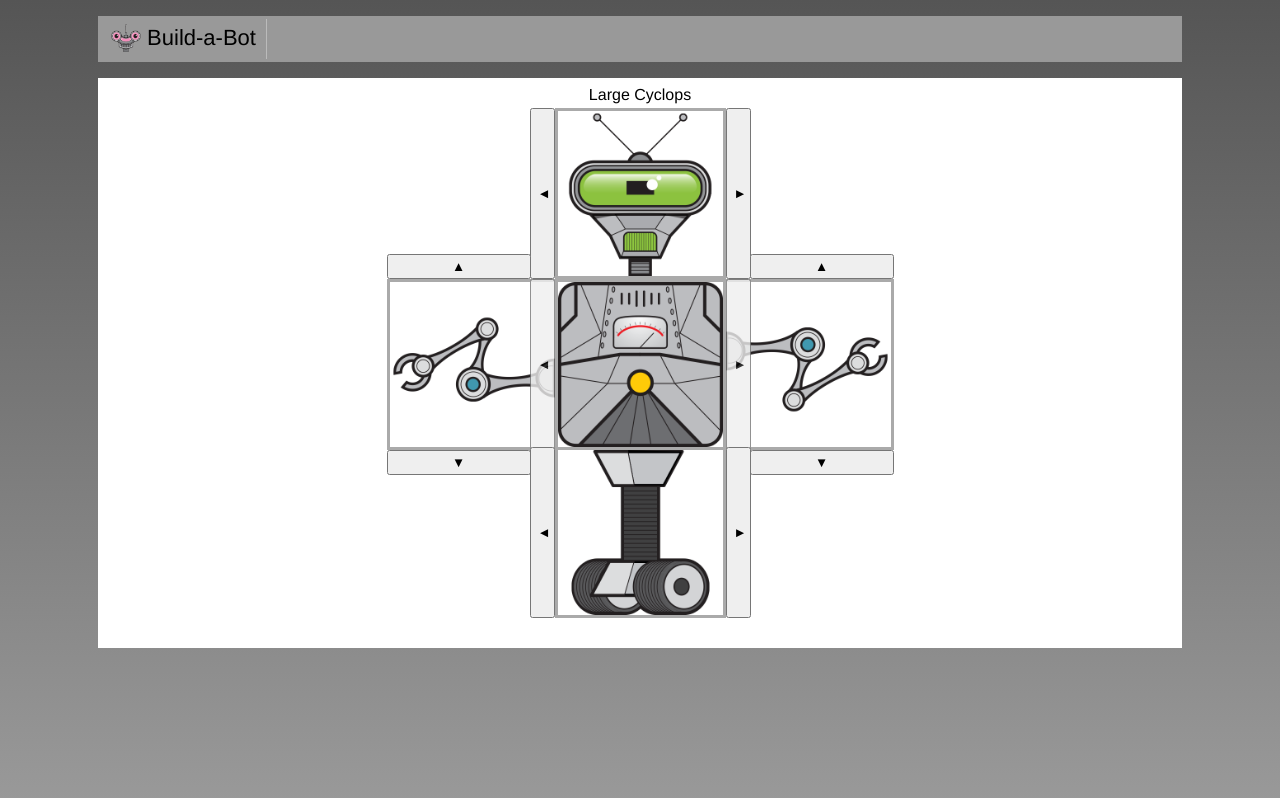
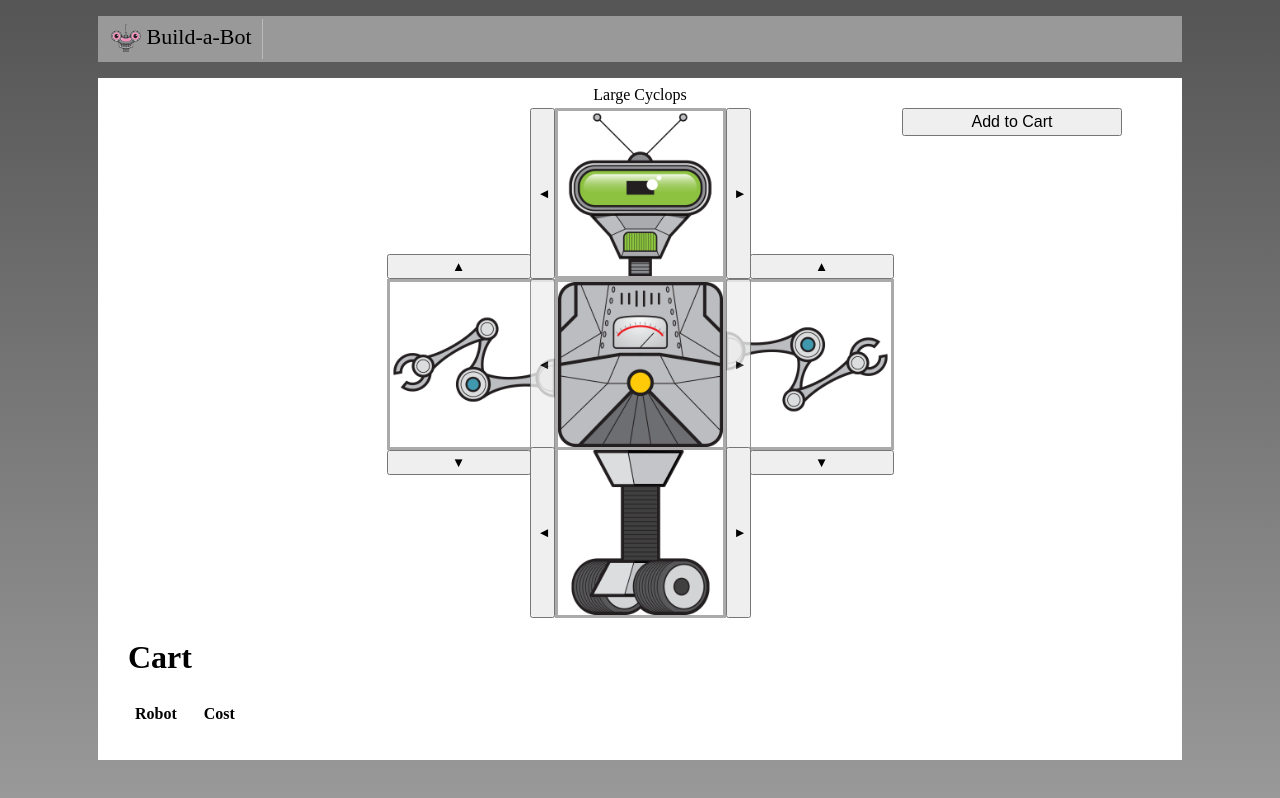
Before and after one commit to StephenDunne97/VueJSFundamentals, a Vue app in the folder build-a-bot/: page / in a window 1280 px wide. Built offline with nearby package versions, Linux system fonts and the light colour scheme.

Commit message:
Using v-for

```diff
--- a/build-a-bot/src/App.vue
+++ b/build-a-bot/src/App.vue
@@ -35,7 +35,9 @@
   background: linear-gradient(to bottom, #555, #999);
   background-attachment: fixed;
 }
+</style>
 
+<style scoped>
 #app {
   font-family: Avenir, Helvetica, Arial, sans-serif;
 }
--- a/build-a-bot/src/builder/RobotBuilder.vue
+++ b/build-a-bot/src/builder/RobotBuilder.vue
@@ -1,5 +1,6 @@
 <template lang="EN">
-    <div>
+    <div class="content">
+        <button class="add-to-cart" @click="addToCart()">Add to Cart</button>
         <div class="top-row">
             <div class="top part">
                 <div class="robot-name">
@@ -35,6 +36,23 @@
                 <button v-on:click="selectNextBase()" class="next-selector">&#9658;</button>
             </div>
         </div>
+        <div>
+          <h1>Cart</h1>
+          <table>
+            <thead>
+              <tr>
+                <th>Robot</th>
+                <th class="cost">Cost</th>
+              </tr>
+            </thead>
+            <tbody>
+              <tr v-for="(robot, index) in cart" :key="index">
+                <td>{{robot.head.title}}</td>
+                <td class="cost">{{robot.cost}}</td>
+              </tr>
+            </tbody>
+          </table>
+        </div>
   </div>
 </template>
 
@@ -56,6 +74,7 @@
   data() {
     return {
       availableParts,
+      cart: [],
       selectedHeadIndex: 0,
       selectedLeftArmIndex: 0,
       selectedRightArmIndex: 0,
@@ -77,6 +96,15 @@
   },
 
   methods: {
+    addToCart() {
+      const robot = this.selectedRobot;
+      const cost = robot.head.cost
+        + robot.leftArm.cost
+        + robot.rightArm.cost
+        + robot.torso.cost
+        + robot.base.cost;
+      this.cart.push(Object.assign({}, robot, { cost }));
+    },
     selectNextHead() {
       this.selectedHeadIndex = getNextValidIndex(
         this.selectedHeadIndex,
@@ -239,5 +267,23 @@
 .sale{
   color:red;
 }
+.content{
+  position: relative;
+}
+.add-to-cart{
+  position: absolute;
+  right: 30px;
+  width:220px;
+  padding: 3px;
+  font-size: 16px;
+}
+td, th {
+  text-align: left;
+  padding: 5px;
+  padding-right: 20px;
+}
+.cost {
+  text-align: right;
+}
 
 </style>
```
